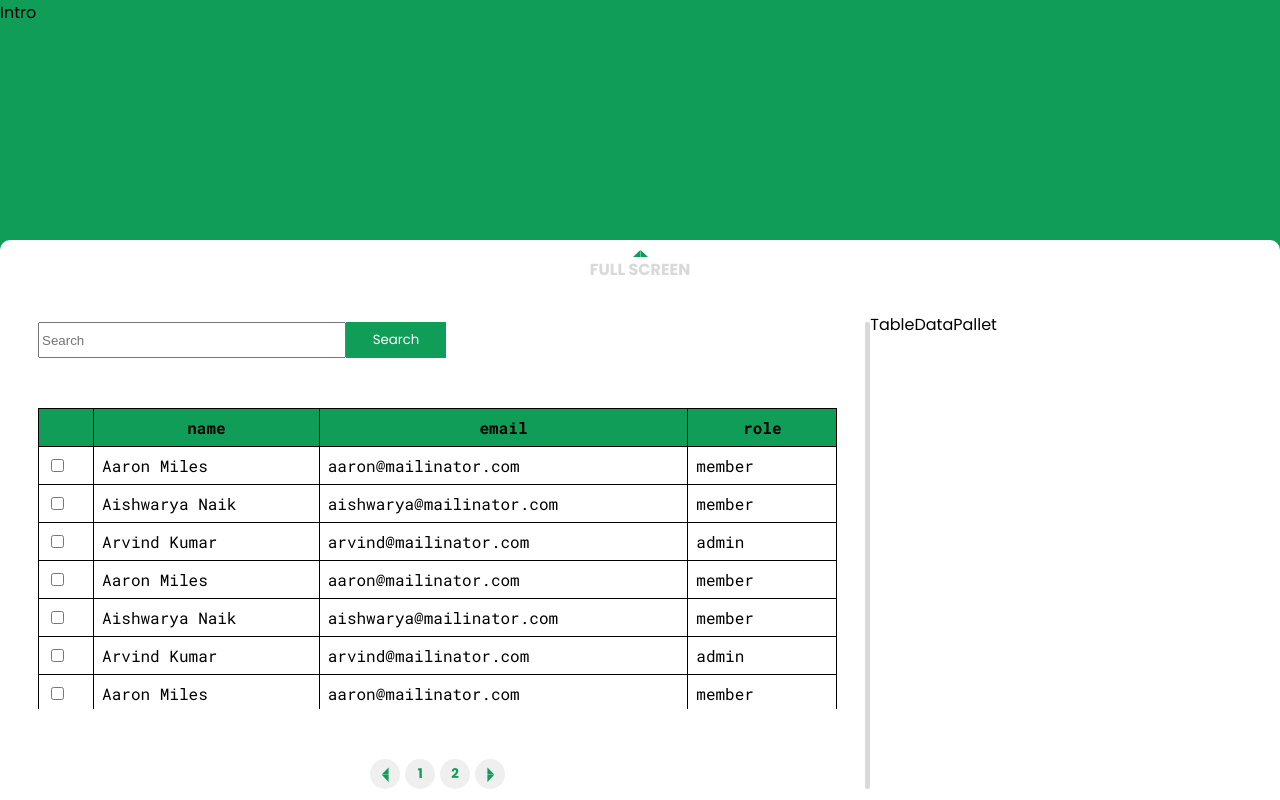
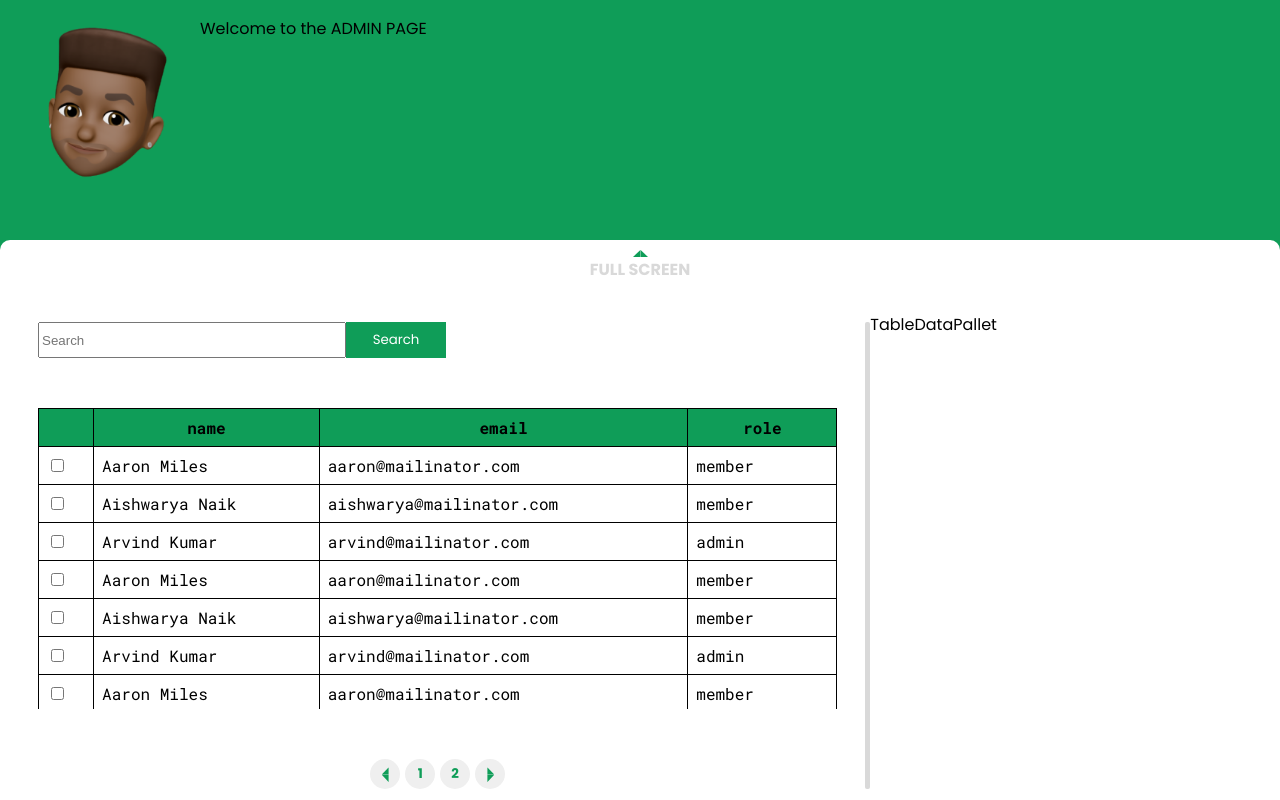
Before and after one commit to suvel/admin_basic, a React (Create React App) app: page / in a window 1280 px wide. Built offline with nearby package versions, Linux system fonts and the light colour scheme.

Commit message:
Adding intro

```diff
--- a/src/Intro/index.js
+++ b/src/Intro/index.js
@@ -1,9 +1,15 @@
 import React from 'react'
 import './style.css'
+import wel_emoji from '../asset/wel_emoji.png'
 
 function Intro() {
   return (
-    <div className='Intro'>Intro</div>
+    <div className='Intro'>
+      <div className='welcomeBanner'>
+        <img src={wel_emoji} />
+        <p>Welcome to the ADMIN PAGE</p>
+      </div>
+    </div>
   )
 }
 
--- a/src/Intro/style.css
+++ b/src/Intro/style.css
@@ -8,3 +8,11 @@
   left: 0;
   z-index: 1;
 }
+
+.welcomeBanner {
+  display: flex;
+}
+
+.welcomeBanner img {
+  width: 200px;
+}
```
Also changed, not shown: src/asset/wel_emoji.png (added).
